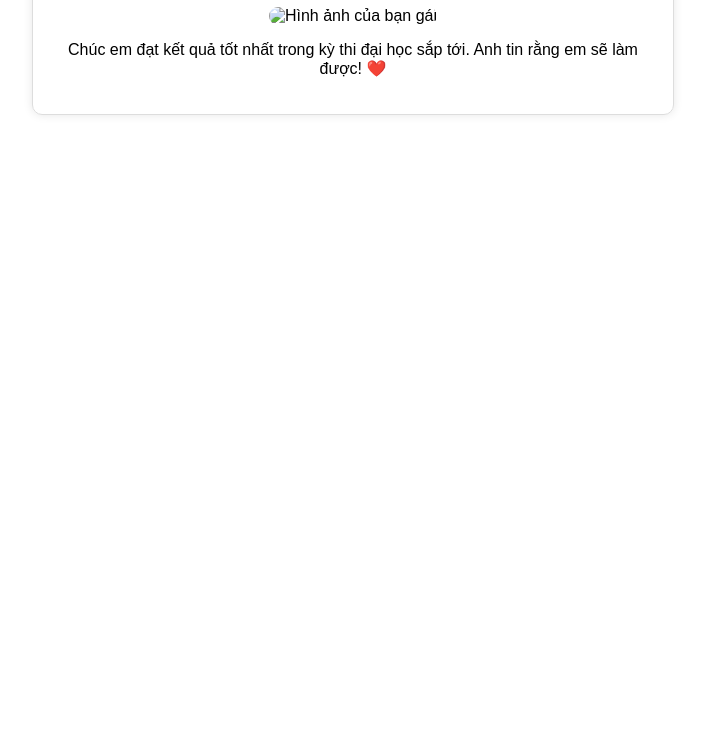
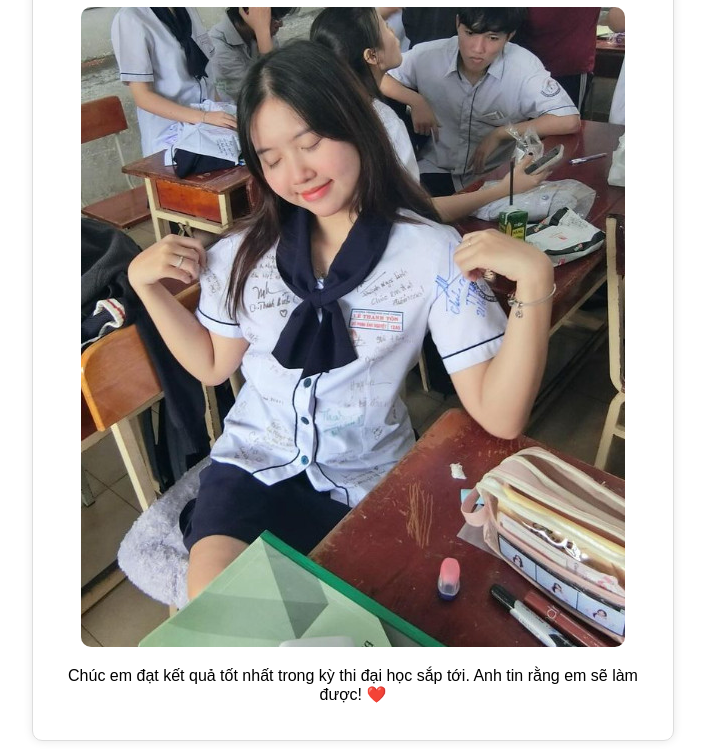
Before and after one commit to trunghieu22042/test4, a plain HTML site: page index.html in a window 1280 px wide. Shown: the part 144-893 px from the top of the page, without its empty margins (287-992 px from the left). Before the commit the page ends 800 px from the top, so only its background shows below. Drawn offline with Linux system fonts and the light colour scheme.

Commit message:
Update index.html

```diff
--- a/index.html
+++ b/index.html
@@ -31,7 +31,7 @@
 <body>
     <div class="container">
         <h1>Chúc mừng em yêu!</h1>
-        <img src="image.png" alt="Hình ảnh của bạn gái">
+        <img src="image.png.jpg" alt="Hình ảnh của bạn gái">
         <p>Chúc em đạt kết quả tốt nhất trong kỳ thi đại học sắp tới. Anh tin rằng em sẽ làm được! ❤️</p>
     </div>
 </body>
```
